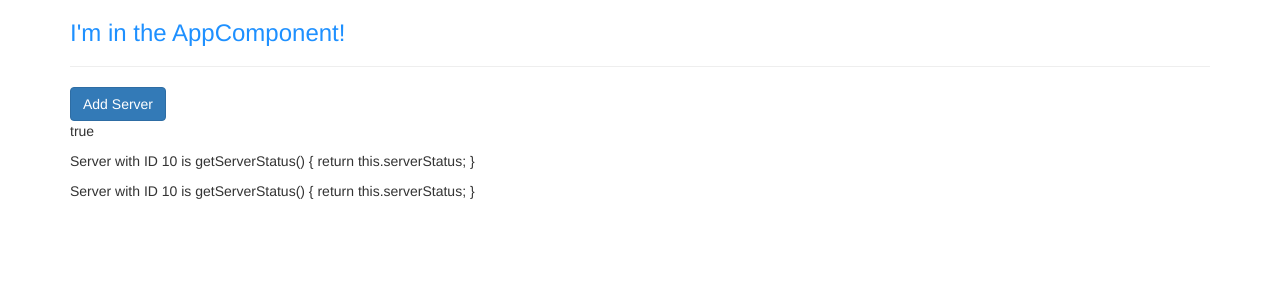
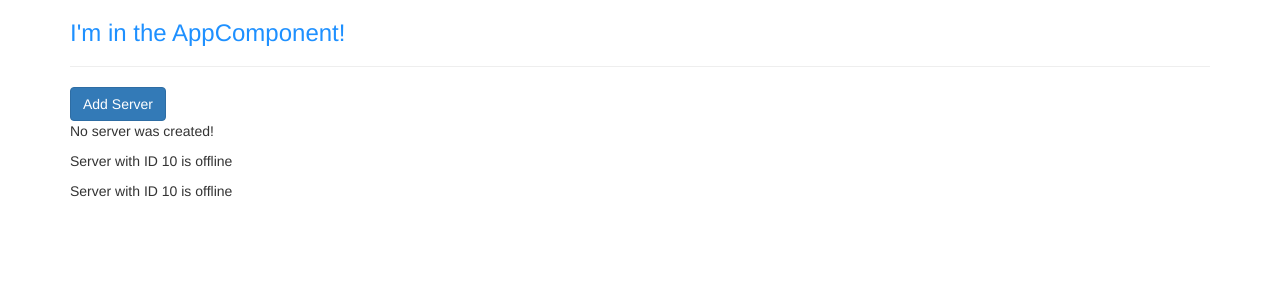
Before and after one commit to nikolaynikolo91/angular-complete-guide, an Angular app in the folder angular-guide/: page / in a window 1280 px wide. Shown: the top 300 px of the page. Built offline with nearby package versions, Linux system fonts and the light colour scheme.

Commit message:
event binding

```diff
--- a/angular-guide/src/app/server/server.component.html
+++ b/angular-guide/src/app/server/server.component.html
@@ -1 +1 @@
-<p>{{'Server'}} with ID {{serverID}} is {{getServerStatus}}</p>
+<p>{{'Server'}} with ID {{serverID}} is {{getServerStatus()}}</p>
--- a/angular-guide/src/app/servers/servers.component.html
+++ b/angular-guide/src/app/servers/servers.component.html
@@ -1,4 +1,11 @@
-<button class="btn btn-primary" [disabled]="!allowNewServer">Add Server</button>
-<p [innerText]="allowNewServer"></p>
+<button
+  class="btn btn-primary"
+  [disabled]="!allowNewServer"
+  (click)="onCreateServer()"
+>
+  Add Server
+</button>
+<!-- <p [innerText]="allowNewServer"></p> -->
+<p>{{ serverCreationStatus }}</p>
 <app-server></app-server>
 <app-server></app-server>
--- a/angular-guide/src/app/servers/servers.component.ts
+++ b/angular-guide/src/app/servers/servers.component.ts
@@ -11,6 +11,7 @@ import { Component, OnInit } from '@angular/core';
 })
 export class ServersComponent implements OnInit {
   allowNewServer = false;
+  serverCreationStatus = 'No server was created!'
 
   constructor() {
     setTimeout(() => {
@@ -19,4 +20,9 @@ export class ServersComponent implements OnInit {
   }
 
   ngOnInit(): void {}
+
+onCreateServer(){
+  this.serverCreationStatus = 'Server was created!'
 }
+
+}
```
